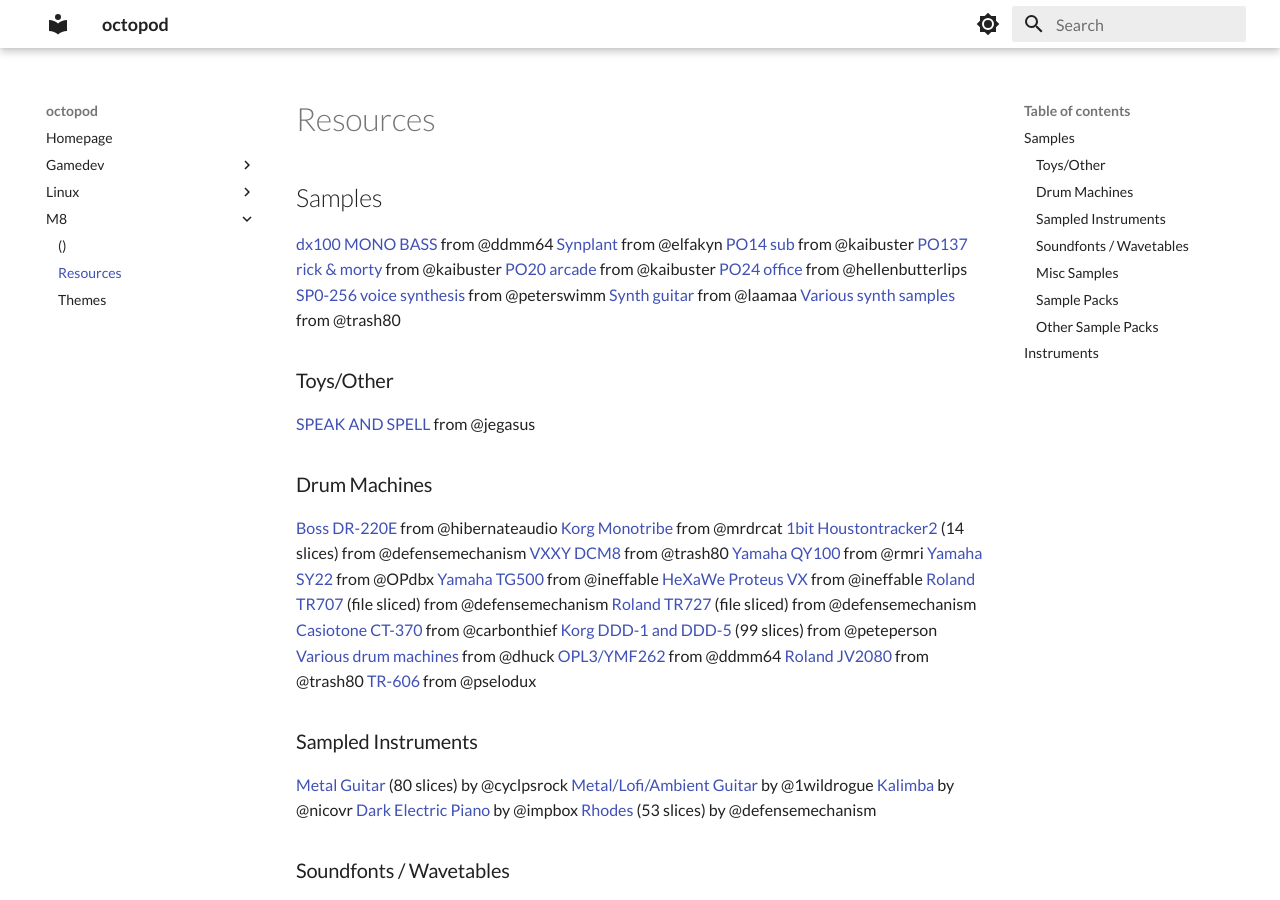
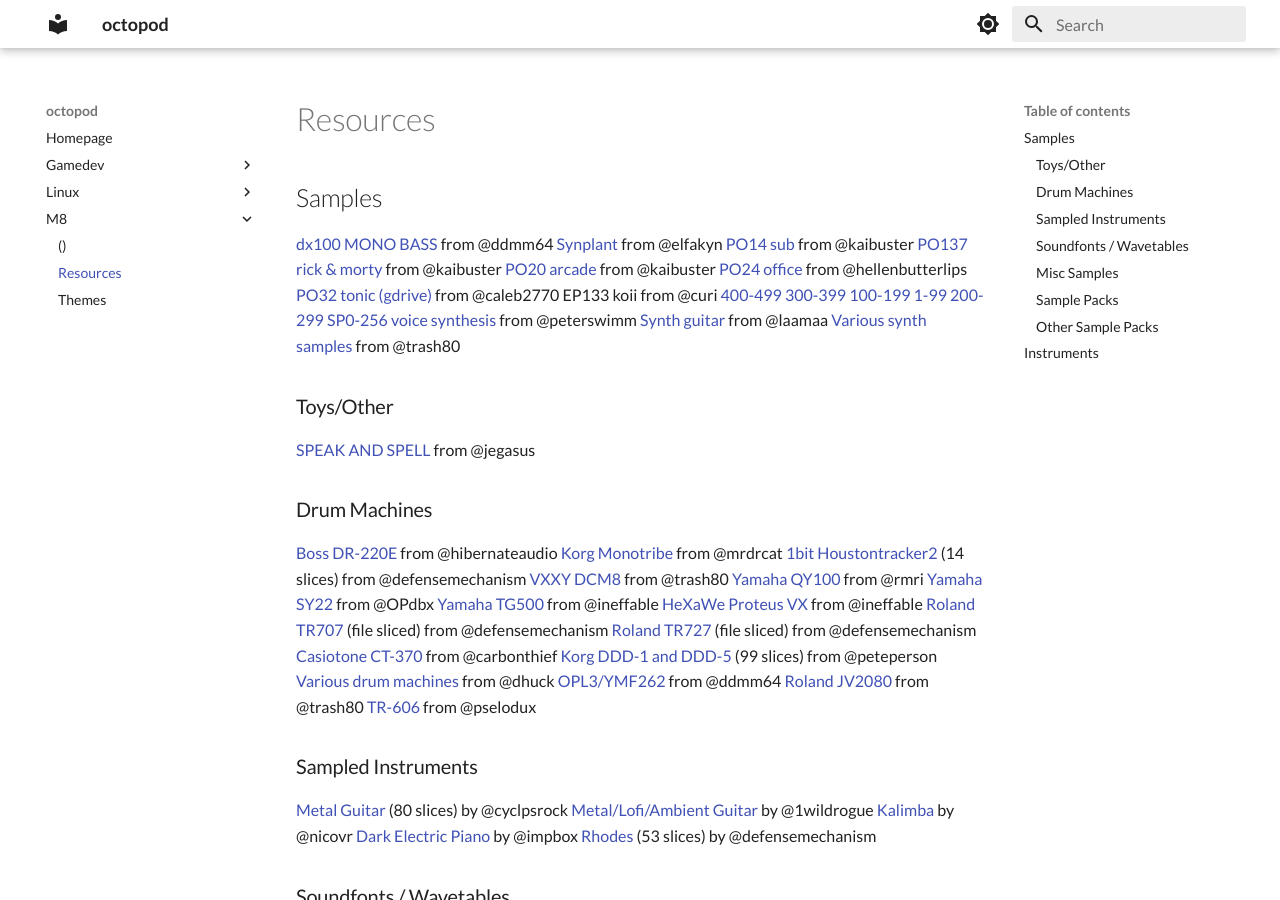
Before and after one commit to bakana808/mkdocs, an MkDocs documentation site: the page built from docs/m8/resources.md, in a window 1280 px wide and 900 px high. Built offline with MkDocs 1.6.1 and Material for MkDocs 9.7.7, drawn with Linux system fonts in a browser that asks for light colours.

Commit message:
vault backup: 2024-02-27 00:32:33

```diff
--- a/docs/m8/resources.md
+++ b/docs/m8/resources.md
@@ -6,6 +6,8 @@
 [PO137 rick & morty](https://cdn.discordapp.com/attachments/754405144325521530/1026317657613537280/PO137_SAMPLE_KIT.wav?ex=65ee6a4d&is=65dbf54d&hm=01f5c5ba2f28e1ad622f9c45aa346eb733f720a502a55c2e6567bfd4de276bd7&) from @kaibuster
 [PO20 arcade](https://cdn.discordapp.com/attachments/754405144325521530/1019273604086648914/PO20.wav?ex=65e73f04&is=65d4ca04&hm=34c64dc2097cc7b4d5592e2783128fab75b9650ca52920a4ee8c8379033ce9fd&) from @kaibuster
 [PO24 office](https://cdn.discordapp.com/attachments/754405144325521530/1019088873646739486/PO24.wav?ex=65efcd79&is=65dd5879&hm=81caec58d5953e6ba7acef113b9c3b2ea158a660c0e9c568929225a4b5468126&) from @hellenbutterlips
+[PO32 tonic (gdrive)](https://drive.google.com/drive/folders/1bB5iHLRufI4jITLNgwq_IMjFS3O96lsb?usp=drive_link) from @caleb2770
+EP133 koii from @curi [400-499](https://drive.google.com/file/d/1NN_i70eShlClcsNq-owg0vnV4dxtEdw2/view?usp=drivesdk) [300-399](https://drive.google.com/file/d/1TncvI0boBTfep49TuXgTQ5JKPvmhjzQ8/view?usp=drivesdk) [100-199](https://drive.google.com/file/d/1upC9r5MK0N_yF9IYtMn18Yh2ZJ8F3l8H/view?usp=drivesdk) [1-99](https://drive.google.com/file/d/1j3-v2qBtURurS_3N58MC7z9ozi4rKIKf/view?usp=drivesdk) [200-299](https://drive.google.com/file/d/1pUax2n_fh1JZOEbfIiVqEoIMF0zd5k-F/view?usp=drivesdk)
 [SP0-256 voice synthesis](https://cdn.discordapp.com/attachments/754405144325521530/903374867972374598/SPO256-set.zip?ex=65ea1ee8&is=65d7a9e8&hm=599465983dc0e68d920554797c0e8503468e0bb0fde5e8dfd654e4e218747306&) from @peterswimm
 [Synth guitar](https://cdn.discordapp.com/attachments/754405144325521530/900451379544457276/GOTEBORG.zip?ex=65e8b6b2&is=65d641b2&hm=cbf516e4c435c93d602c783b624562b3cf4249930a2706a89708031b5d68b67e&) from @laamaa
 [Various synth samples](https://cdn.discordapp.com/attachments/754405144325521530/789301147193573417/Trash80_Synths.zip?ex=65ea67f9&is=65d7f2f9&hm=0bc945b376f817e0d4083415414e9b153e9167ec2a0aff1db255b1593b70d437&) from @trash80
@@ -64,7 +66,6 @@
 
 
 
-
 ## Instruments
 
 [M8-303](https://cdn.discordapp.com/attachments/754405144325521530/807065274204291103/M8-3O3.zip?ex=65ea6e9b&is=65d7f99b&hm=d96c902d8d6da6762d44437389d46815e77d3006ce47d9f162a6ec54be0da239&) by @mikey303 ([message](https://discord.com/channels/709264126240620591/754405144325521530/807065274565918761) for more info)
```
